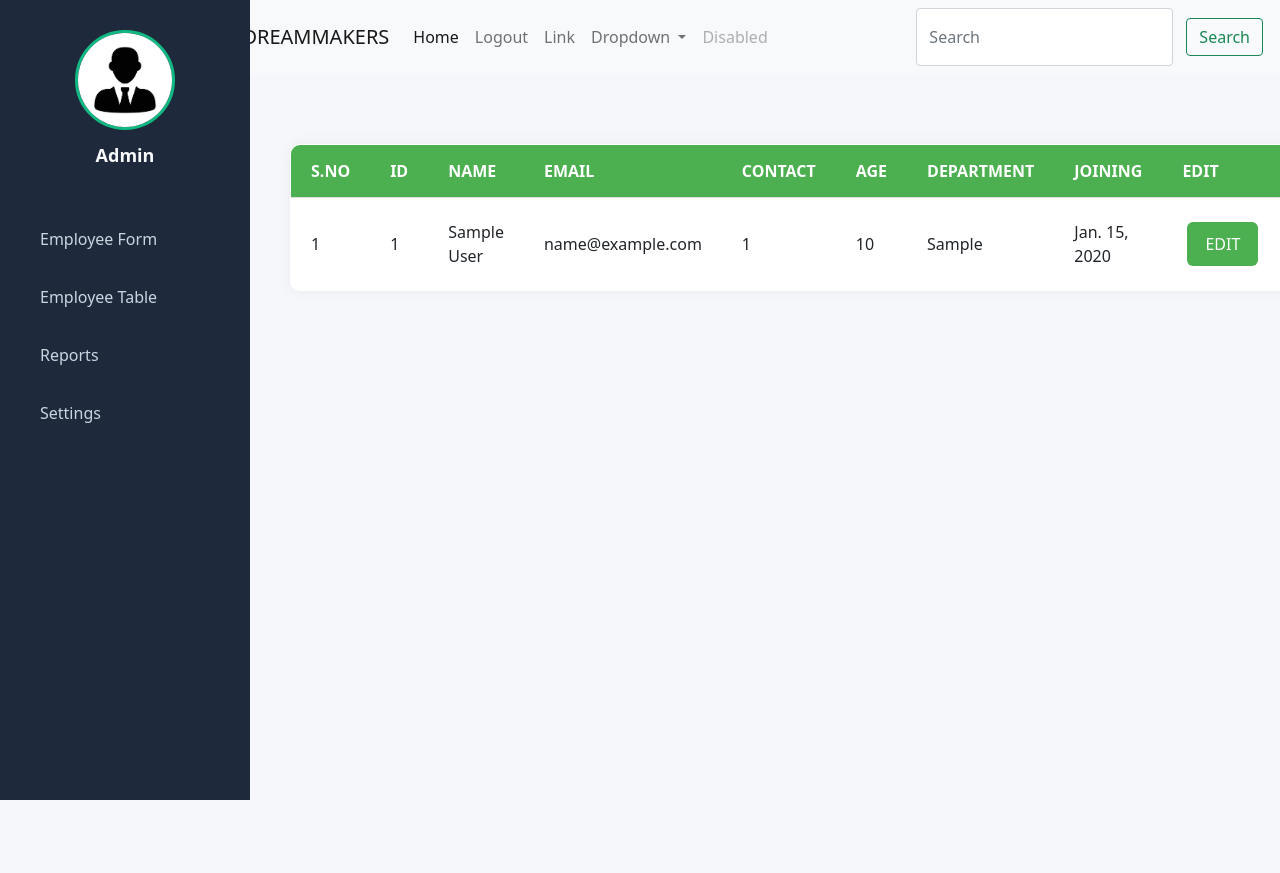
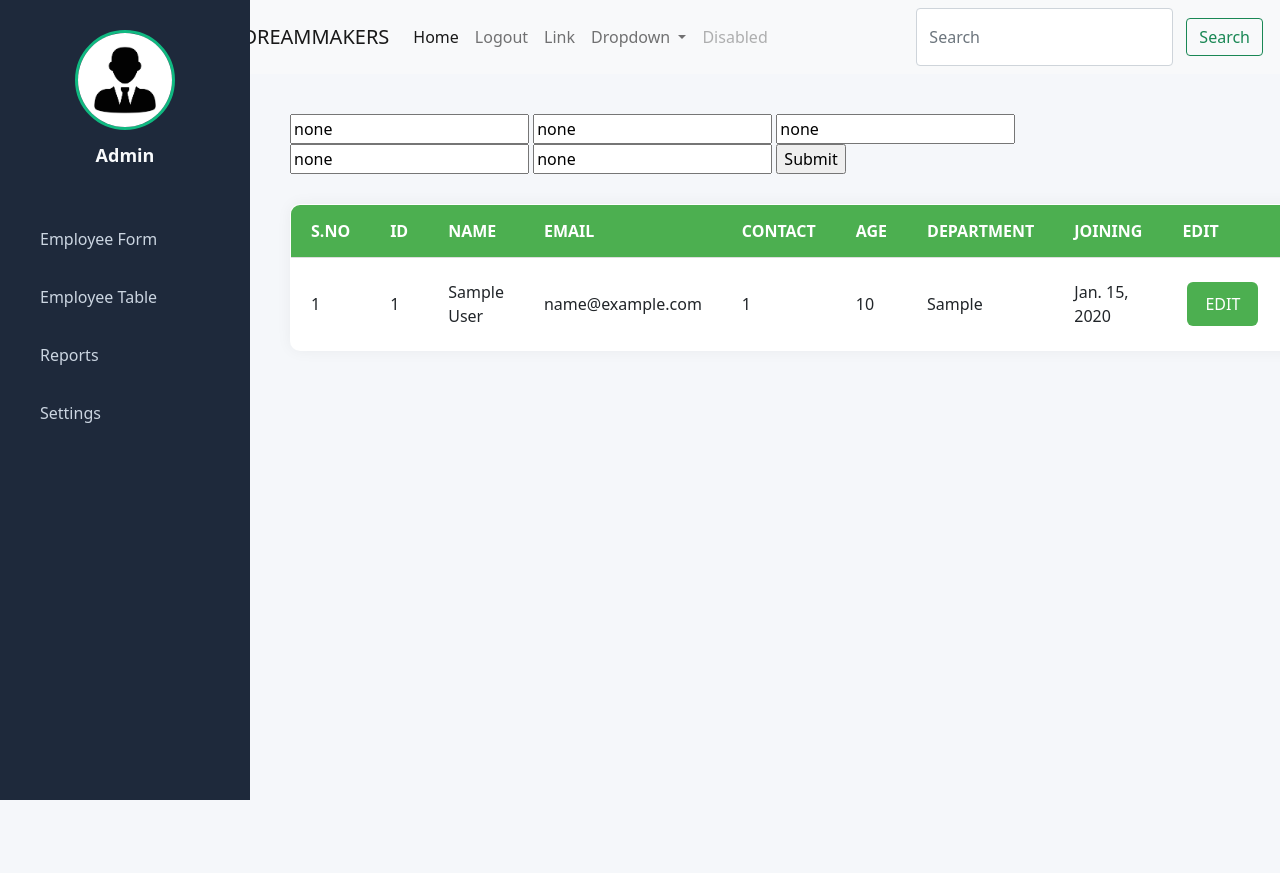
Before and after one commit to Aditya2003-24/new-project, a Django app: page /alldata/ in a window 1280 px wide. Shown: the top 873 px of the page. Run offline with Django 5.2, Linux system fonts and the light colour scheme; tables that the repository leaves empty hold one stand-in row (values such as "Sample post").

Commit message:
new code

```diff
--- a/project/app/models.py
+++ b/project/app/models.py
@@ -9,5 +9,5 @@ class Employee(models.Model):
     emp_dep=models.CharField(max_length=40)
     emp_contact=models.IntegerField()
     emp_age=models.IntegerField()
-    emp_image=models.ImageField(upload_to='image/')
+    emp_image=models.ImageField(upload_to='image/',null=True,blank=True,max_length=200)
     emp_password=models.IntegerField()
--- a/project/app/templates/admin.html
+++ b/project/app/templates/admin.html
@@ -28,7 +28,7 @@
 {{key}}
 <div class="form-container">
     <h2>Employee  Form</h2>
-    <form action="{% url 'register' %}" method="POST">
+    <form action="{% url 'register' %}" method="POST" enctype="multipart/form-data">
     {% csrf_token %}
       <div class="form-group">
         <label for="empName">Employee Name</label>
@@ -84,9 +84,24 @@
 
   {% endif %}
 
+
+
   {% if data %}
 
+  <form action="{% url 'search' %}" method="post">
+    {% csrf_token %}
+    <input type="search" name="name" value="none">
+    <input type="search" name="age" value="none">
+    <input type="search" name="contact" value="none">
+    <input type="search" name="department" value="none">
+    <input type="search" name="email" value="none">
+
+    <input type="submit">
+  </form>
+
+
   <table border="1">
+
     <tr>
 
         <th>S.NO</th>
--- a/project/app/templates/profile.html
+++ b/project/app/templates/profile.html
@@ -8,6 +8,7 @@
   <div class="dashboard-header">
     <h2>Welcome, {{ userdata.emp_name }}</h2>
     <p>Your Employee ID: <strong>{{ userdata.id }}</strong></p>
+    <img src="{{userdata.emp_image.url}}" alt="profile" style="width: 50px; height: 50px;">
   </div>
 
   <div class="employee-info">
--- a/project/app/views.py
+++ b/project/app/views.py
@@ -1,5 +1,6 @@
 from django.shortcuts import render
 from .models import *
+from django.db.models import Q
 
 # Create your views here.
 def landing(request):
@@ -26,11 +27,11 @@ def login(request):
                 print(userdata)
                 print(passw)
 
-                if passw==pass2:
+                if str(passw).strip() == str(pass2).strip():
+
                     print('helo')
                     return render(request,'employee.html',{'userdata':userdata})
-                else:
-                    return render(request,'employee.html',{'userdata':userdata})
+
 
 
 
@@ -112,3 +113,16 @@ def delete(request,pk):
 def profile(request,pk):
     userdata=Employee.objects.get(id=pk)
     return render(request,'profile.html',{'userdata':userdata})
+
+def search(request):
+
+    x=request.POST.get('name')
+    b=request.POST.get('age')
+    c=request.POST.get('contact')
+    d=request.POST.get('department')
+    e=request.POST.get('email')
+    print(x)
+    searchdata=Employee.objects.filter(Q(emp_name__icontains=x) | Q(emp_email__icontains=e) | Q(emp_dep__icontains=d) | Q(emp_contact__icontains=c) | Q(emp_age__icontains=b))
+    print(searchdata)
+    adminname='admin@gmail.com'
+    return render(request,'admin.html',{'data':searchdata,'admindata':adminname})
--- a/project/project/urls.py
+++ b/project/project/urls.py
@@ -31,5 +31,6 @@ urlpatterns = [
     path('edit/<int:pk>/',views.edit,name='edit'),
     path('delete/<int:pk>/',views.delete,name='delete'),
     path('profile/<int:pk>/',views.profile,name='profile'),
+    path('search/',views.search,name='search'),
 
 ]+static(settings.MEDIA_URL,document_root=settings.MEDIA_ROOT)
```
Also changed, not shown: project/app/migrations/0003_alter_employee_emp_image.py (added), project/app/migrations/0004_alter_employee_emp_image.py (added), project/media/image/Screenshot_2024-01-06_021420.png (added).
